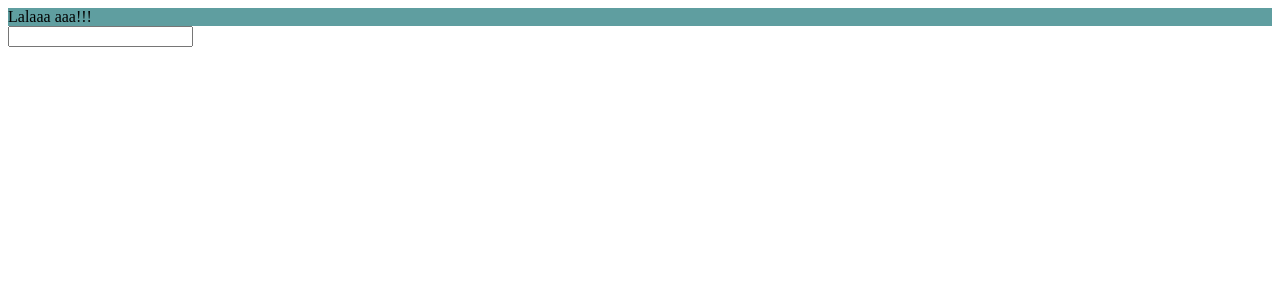
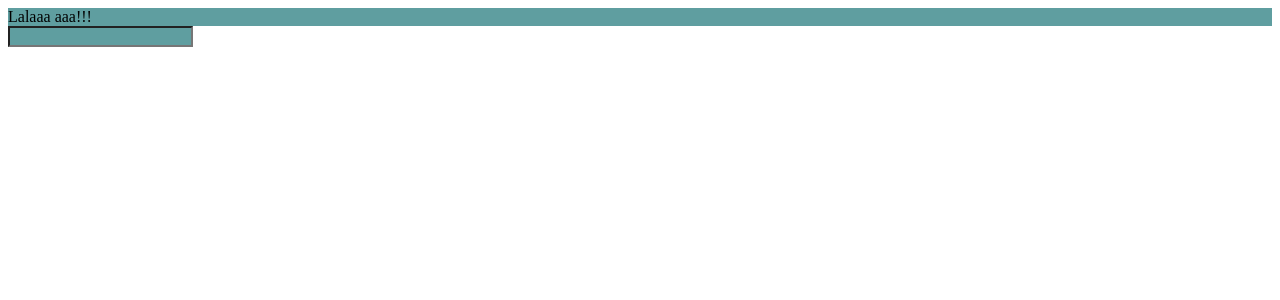
Before and after one commit to jakubhfake/megak-react-app, a React (Create React App) app: page / in a window 1280 px wide. Shown: the top 300 px of the page. Built offline with nearby package versions, Linux system fonts and the light colour scheme.

Commit message:
use html attributes

```diff
--- a/src/CrazyInput.js
+++ b/src/CrazyInput.js
@@ -1,16 +1,17 @@
 import React, {useEffect, useState} from "react";
 export const CrazyInput = props => {
 
-    const [inputType, setInputType] = useState('password');
+    const [backgroundColor, setBackgroundColor] = useState('yellow');
 
     useEffect(() => {
         const intervalId = setInterval(() => {
-            setInputType(inputType => (inputType === 'password' ? 'text' : 'password'))
+            setBackgroundColor(inputType => (backgroundColor === 'yellow' ? 'cadetblue' : 'yellow'))
+            console.log('color is changing');
         }, 1000);
 
         return () => clearInterval(intervalId);
     //     tu musi być funkcja a nie return clearInterval(intervalId), ponieważ po uruchomienufunkcji id razu się ona zakończy, czyli nie będzie działało :)
-    }, []);
+    }, [backgroundColor]);
 
-    return <input type={inputType}/>
+    return <input type={"password"} style={{backgroundColor}}/>
 }
```
